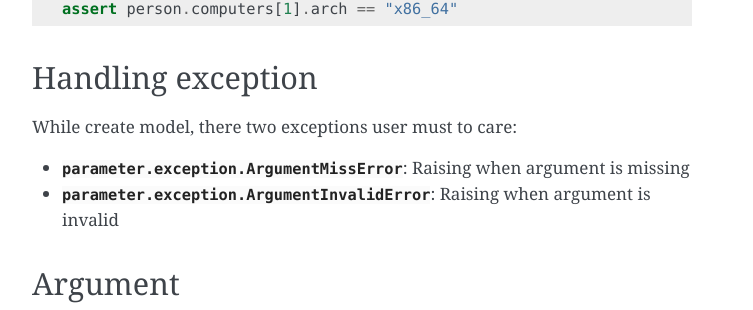
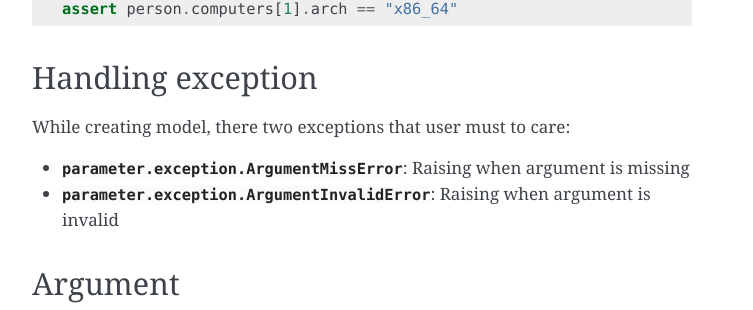
Before and after one commit to coldnight/parameter, a Sphinx documentation site: the page built from docs/guide.rst, in a window 1280 px wide and 900 px high, scrolled down 1953 px. Shown: the part 417-727 px from the top of the window, without its empty margins (388-1141 px from the left). Built offline with Sphinx 7.4.7, drawn with Linux system fonts in a browser that asks for light colours.

Commit message:
Fix doc typo

```diff
--- a/docs/guide.rst
+++ b/docs/guide.rst
@@ -132,7 +132,7 @@ List nested
 Handling exception
 -------------------
 
-While create model, there two exceptions user must to care:
+While creating model, there two exceptions that user must to care:
 
 * :class:`parameter.exception.ArgumentMissError`: Raising when argument is missing
 * :class:`parameter.exception.ArgumentInvalidError`: Raising when argument is invalid
```
